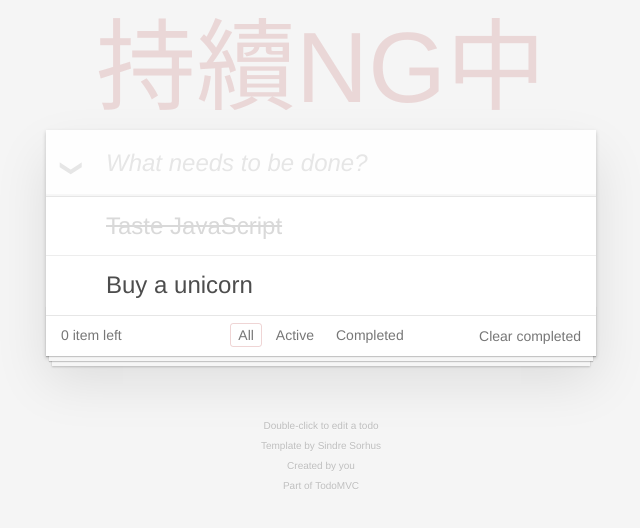
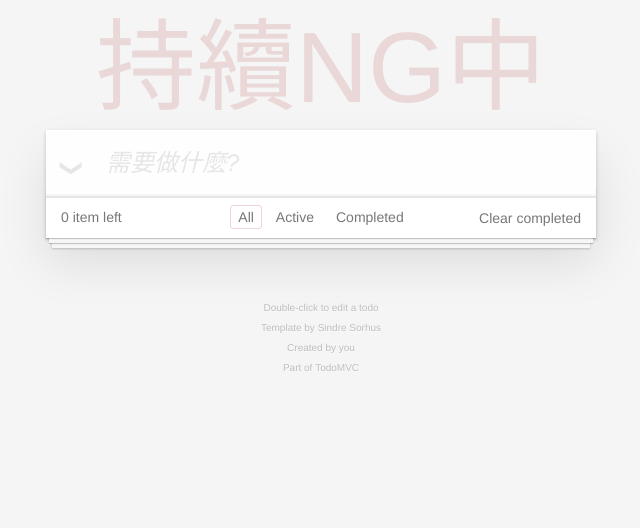
Before and after one commit to bnmghjtyu0/angular-todomvc20180102, an Angular app: page / in a window 1280 px wide. Shown: the top 528 px of the page, without its empty margins (319-959 px from the left). Built offline with nearby package versions, Linux system fonts and the light colour scheme.

Commit message:
任務 06：套用事件繫結 (keyup.enter)

```diff
--- a/src/app/app.component.html
+++ b/src/app/app.component.html
@@ -1,27 +1,27 @@
 <section class="todoapp">
   <header class="header">
     <app-title></app-title>
-    <input class="new-todo" placeholder="What needs to be done?" autofocus>
+    <input class="new-todo" [placeholder]="inputHint" (keyup.enter)="addTodo($event.target)" autofocus>
   </header>
   <!-- This section should be hidden by default and shown when there are todos -->
   <section class="main">
     <input id="toggle-all" class="toggle-all" type="checkbox">
     <label for="toggle-all">Mark all as complete</label>
-    <ul class="todo-list">
+    <ul class="todo-list" *ngFor="let todo of todos">
       <!-- These are here just to show the structure of the list items -->
       <!-- List items should get the class `editing` when editing and `completed` when marked as completed -->
-      <li class="completed">
+      <!-- <li class="completed">
         <div class="view">
           <input class="toggle" type="checkbox" checked>
           <label>Taste JavaScript</label>
           <button class="destroy"></button>
         </div>
         <input class="edit" value="Create a TodoMVC template">
-      </li>
+      </li> -->
       <li>
         <div class="view">
           <input class="toggle" type="checkbox">
-          <label>Buy a unicorn</label>
+          <label>{{todo}}</label>
           <button class="destroy"></button>
         </div>
         <input class="edit" value="Rule the web">
--- a/src/app/app.component.ts
+++ b/src/app/app.component.ts
@@ -7,4 +7,10 @@ import { Component } from '@angular/core';
 })
 export class AppComponent {
   title = 'app';
+  inputHint: string = '需要做什麼?';
+
+  todos:any[] = [];
+  addTodo(target: HTMLInputElement) {
+    this.todos.push(target.value)
+  }
 }
--- a/src/app/title/title.component.ts
+++ b/src/app/title/title.component.ts
@@ -7,7 +7,7 @@ import { Component, OnInit } from '@angular/core';
 })
 export class TitleComponent implements OnInit {
   title: string = '持續NG中';
-  titleHint: string = 'NG帶你通往夢想國度'
+  titleHint: string = 'NG帶你通往夢想國度';
   constructor() { }
 
   ngOnInit() {
```
